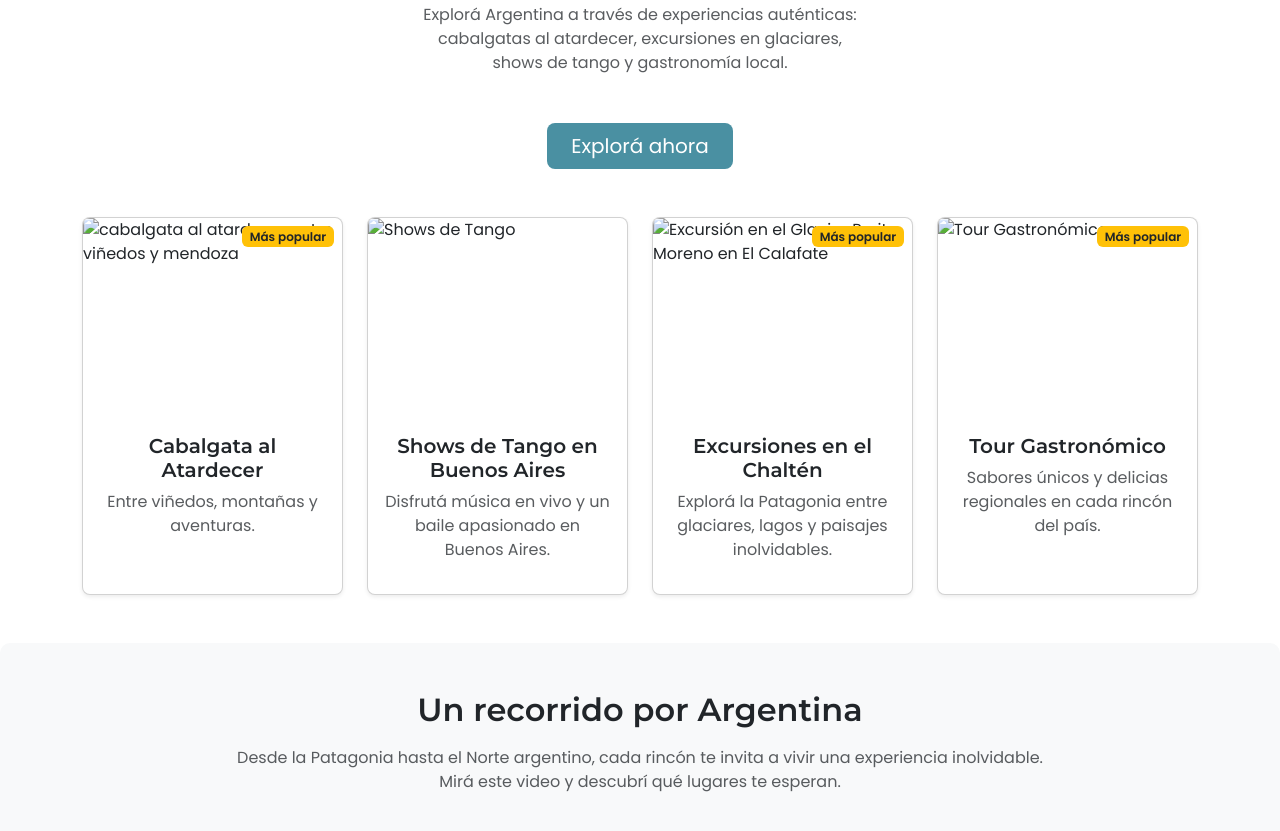
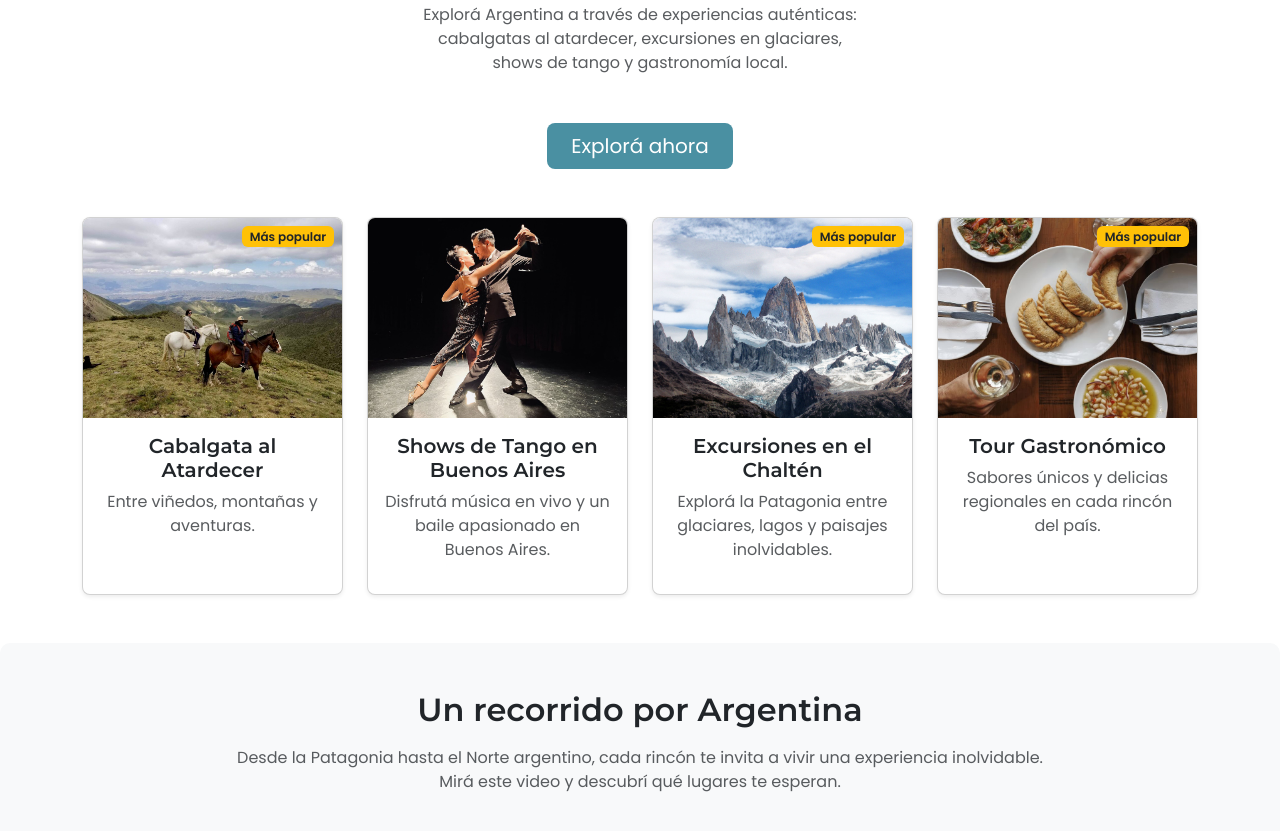
Before and after one commit to Evelyn7534/Turismo.AR, a plain HTML site: page index.html in a window 1280 px wide. Shown: the part 907-1738 px from the top of the page. Drawn offline with nearby package versions, Linux system fonts and the light colour scheme.

Commit message:
Corrijo rutas de imágenes para Netlify

```diff
--- a/index.html
+++ b/index.html
@@ -35,7 +35,7 @@
       <nav class="navbar navbar-expand-lg bg-white fixed-top">
             <div class="container">
                 <a class="navbar-brand" href="./index.html">
-                    <img src="../NUEVO/assets/img/mundo (1).png" alt="Logo Argentina" width="40">
+                    <img src="assets/img/mundo (1).png" alt="Logo Argentina" width="40">
                 </a>
                 <button class="navbar-toggler" type="button" data-bs-toggle="collapse" data-bs-target="#navbarNav">
                     <span class="navbar-toggler-icon"></span>
@@ -91,7 +91,7 @@
       <!-- Card 1 -->
       <div class="col-12 col-md-6 col-lg-3">
         <div class="card h-100 shadow-sm rounded-3 overflow-hidden">
-          <img src="../NUEVO/assets/img/cabalgatapormendoza.jpng.jpeg" class="card-img-top experiencia-img" alt="cabalgata al atardecer  entre viñedos y mendoza">
+          <img src="assets/img/cabalgatapormendoza.jpng.jpeg" class="card-img-top experiencia-img" alt="cabalgata al atardecer  entre viñedos y mendoza">
           <div class="card-body text-center">
             <span class="badge bg-warning text-dark position-absolute top-0 end-0 m-2">Más popular</span>
             <h3 class="fw-bold h5">Cabalgata al Atardecer</h3>
@@ -104,7 +104,7 @@
       <!-- Card 2 -->
       <div class="col-12 col-md-6 col-lg-3">
         <div class="card h-100 shadow-sm rounded-3 overflow-hidden">
-          <img src="../NUEVO/assets/img/showtanto..jpg" class="card-img-top experiencia-img" alt="Shows de Tango">
+          <img src="assets/img/showtanto..jpg" class="card-img-top experiencia-img" alt="Shows de Tango">
           <div class="card-body text-center">
             <h3 class="fw-bold h5">Shows de Tango en Buenos Aires</h3>
             <p class="text-muted">Disfrutá música en vivo y un baile apasionado en Buenos Aires.</p>
@@ -115,7 +115,7 @@
       <!-- Card 3 -->
       <div class="col-12 col-md-6 col-lg-3">
         <div class="card h-100 shadow-sm rounded-3 overflow-hidden">
-          <img src="../NUEVO/assets/img/montana-fitz-roy-1.jpg" class="card-img-top experiencia-img" alt="Excursión en el Glaciar Perito Moreno en El Calafate">
+          <img src="assets/img/montana-fitz-roy-1.jpg" class="card-img-top experiencia-img" alt="Excursión en el Glaciar Perito Moreno en El Calafate">
           <div class="card-body text-center">
             <span class="badge bg-warning text-dark position-absolute top-0 end-0 m-2">Más popular</span>
             <h3 class="fw-bold h5">Excursiones en el Chaltén</h3>
@@ -127,7 +127,7 @@
       <!-- Card 4 -->
       <div class="col-12 col-md-6 col-lg-3">
         <div class="card h-100 shadow-sm rounded-3 overflow-hidden">
-          <img src="../NUEVO/assets/img/145.jpg" class="card-img-top experiencia-img" alt="Tour Gastronómico">
+          <img src="assets/img/145.jpg" class="card-img-top experiencia-img" alt="Tour Gastronómico">
           <div class="card-body text-center">
             <span class="badge bg-warning text-dark position-absolute top-0 end-0 m-2">Más popular</span>
             <h3 class="fw-bold h5">Tour Gastronómico</h3>
```
